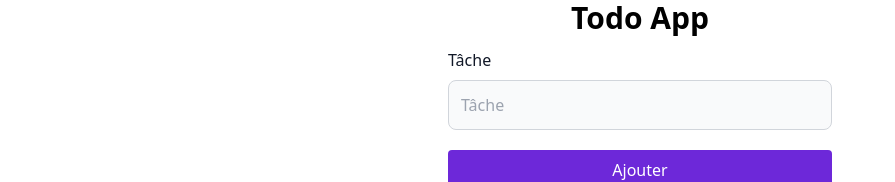
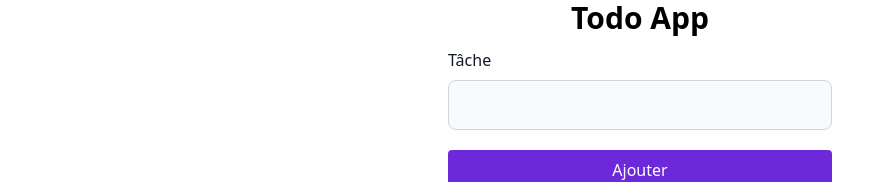
Before and after one commit to blardtony/react-2024, a React (Vite) app: page /todo in a window 1280 px wide. Shown: the top 182 px of the page, without its empty margins (0-895 px from the left). Built offline with nearby package versions, Linux system fonts and the light colour scheme.

Commit message:
feat : Replace name by placeholder in input props

```diff
--- a/src/components/Input.tsx
+++ b/src/components/Input.tsx
@@ -1,10 +1,10 @@
 type InputProps = {
   id: string;
-  name: string;
+  placeholder?: string;
   value: string;
   onChange: (event: React.ChangeEvent<HTMLInputElement>) => void;
 };
-const Input = ({ id, name, value, onChange }: InputProps) => {
+const Input = ({ id, placeholder, value, onChange }: InputProps) => {
   return (
     <input
       id={id}
@@ -12,7 +12,7 @@ const Input = ({ id, name, value, onChange }: InputProps) => {
       onChange={onChange}
       type="text"
       className="bg-gray-50 border border-gray-300 text-gray-900 rounded-lg focus:ring-violet-700 focus:border-violet-700 block w-full p-3"
-      placeholder={name}
+      placeholder={placeholder}
     />
   );
 };
```
